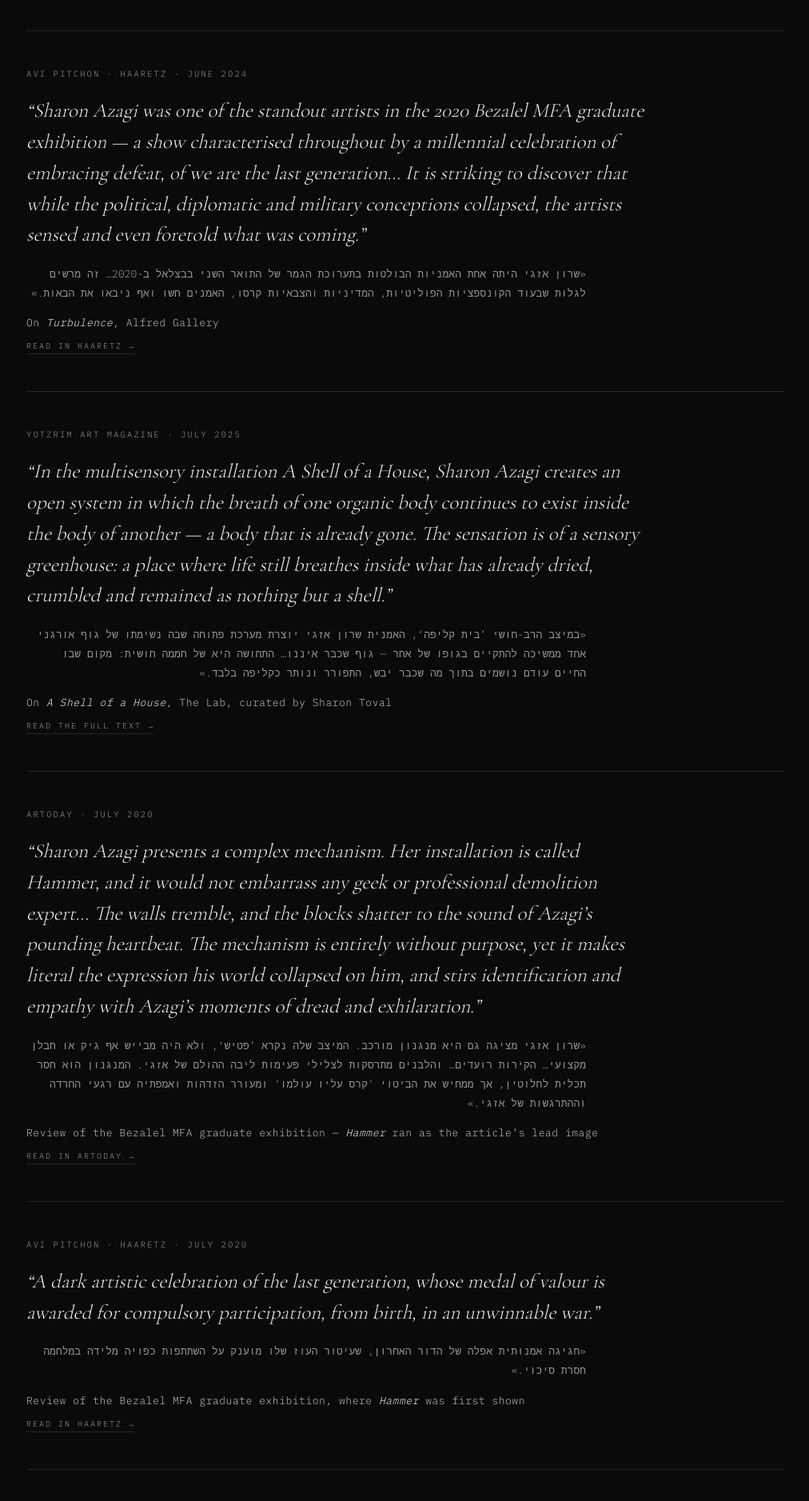
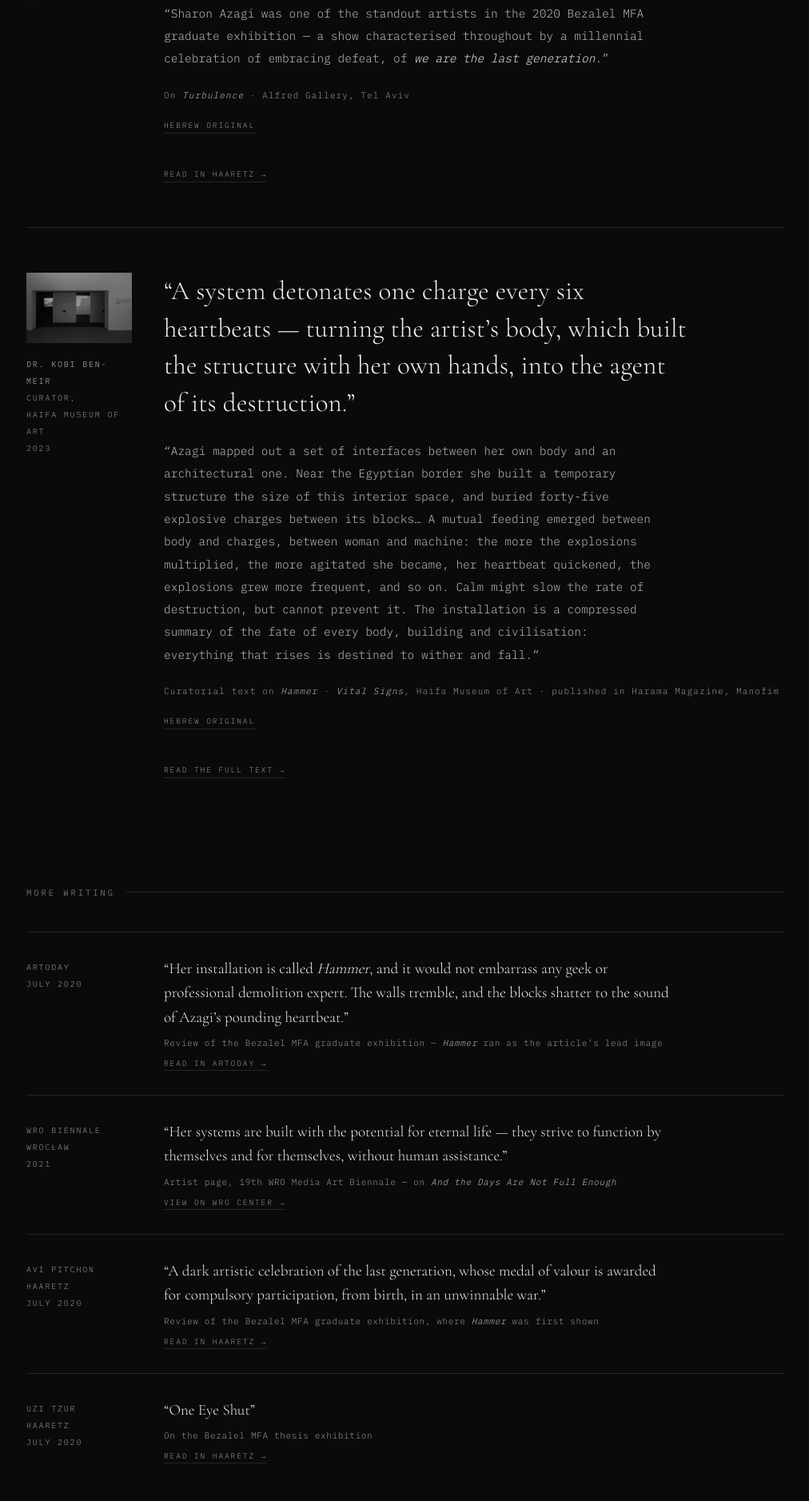
Before and after one commit to sharonazagi-sudo/sharonazagi-sudo.github.io, a plain HTML site: page press.html in a window 1280 px wide. Shown: the part 923-2800 px from the top of the page at 80% size, without its empty margins (133-1145 px from the left). Drawn offline with nearby package versions, Linux system fonts and the light colour scheme.

Commit message:
Add files via upload

```diff
--- a/press.html
+++ b/press.html
@@ -8,22 +8,83 @@
 <link href="https://fonts.googleapis.com/css2?family=Cormorant+Garamond:wght@300;400&family=IBM+Plex+Mono:wght@300;400&display=swap" rel="stylesheet">
 <link rel="stylesheet" href="style.css">
 <style>
-.press{border-top:1px solid var(--rule);padding:46px 0;
+/* ── featured press entry ── */
+.pr{border-top:1px solid var(--rule);padding:56px 0;
+  display:grid;grid-template-columns:132px 1fr;gap:40px;
   opacity:0;transform:translateY(22px);
   transition:opacity 1s ease,transform 1s cubic-bezier(.2,.8,.2,1)}
-.press.in{opacity:1;transform:none}
-.press .meta-line{font-size:10.5px;letter-spacing:.2em;color:var(--meta);
-  text-transform:uppercase;margin-bottom:20px}
-.press blockquote{font-family:'Cormorant Garamond',serif;font-size:clamp(19px,2.3vw,25px);
-  line-height:1.55;color:var(--text);font-style:italic;max-width:780px;margin:0 0 18px}
-.press .he{font-size:13px;line-height:1.85;color:var(--meta);max-width:700px;
-  direction:rtl;text-align:right;margin-bottom:16px}
-.press .about{font-size:13px;color:var(--soft);letter-spacing:.04em}
-.press .about em{font-style:italic;color:var(--text)}
-.press a.src{display:inline-block;margin-top:14px;font-size:10px;letter-spacing:.2em;
+.pr.in{opacity:1;transform:none}
+
+.pr .rail{font-size:10px;letter-spacing:.18em;text-transform:uppercase;
+  color:var(--meta);line-height:2.1}
+.pr .rail .who{color:var(--soft)}
+.pr .rail img{width:100%;display:block;margin-bottom:16px;
+  filter:grayscale(1) contrast(1.05);opacity:.62;transition:opacity .5s,filter .5s}
+.pr .rail a:hover img{opacity:1;filter:none}
+
+/* the hook — one line, big, upright */
+.pr .hook{font-family:'Cormorant Garamond',serif;font-weight:300;
+  font-size:clamp(23px,2.9vw,33px);line-height:1.42;letter-spacing:.005em;
+  color:#F4F2ED;max-width:20ch;max-width:660px;margin-bottom:22px}
+.pr .hook em{font-style:italic}
+
+/* the rest — quiet, readable */
+.pr .rest{font-size:14.5px;line-height:1.95;color:var(--soft);max-width:620px}
+.pr .rest em{font-style:italic;color:var(--text)}
+
+.pr .on{font-size:11px;letter-spacing:.1em;color:var(--meta);margin-top:24px}
+.pr .on em{font-style:italic;color:var(--soft)}
+
+/* hebrew original — folded away */
+.pr details{margin-top:18px}
+.pr summary{font-size:9.5px;letter-spacing:.2em;text-transform:uppercase;
+  color:var(--meta);cursor:pointer;list-style:none;display:inline-block;
+  padding-bottom:3px;border-bottom:1px solid var(--rule);transition:color .35s}
+.pr summary::-webkit-details-marker{display:none}
+.pr summary:hover{color:var(--soft)}
+.pr details[open] summary{margin-bottom:16px}
+.pr .he{font-size:13px;line-height:1.95;color:var(--meta);max-width:560px;
+  direction:rtl;text-align:right;
+  border-right:1px solid var(--rule);padding-right:16px}
+
+.pr a.src{display:inline-block;margin-top:24px;font-size:9.5px;letter-spacing:.2em;
   text-transform:uppercase;color:var(--meta);text-decoration:none;
-  border-bottom:1px solid var(--rule);padding-bottom:3px;transition:color .35s,border-color .35s}
-.press a.src:hover{color:var(--text);border-color:var(--text)}
+  border-bottom:1px solid var(--rule);padding-bottom:3px;
+  transition:color .35s,border-color .35s}
+.pr a.src:hover{color:var(--text);border-color:var(--text)}
+
+/* ── compact list ── */
+.more{border-top:1px solid var(--rule);padding:30px 0;
+  display:grid;grid-template-columns:132px 1fr;gap:40px;
+  opacity:0;transform:translateY(16px);
+  transition:opacity .9s ease,transform .9s cubic-bezier(.2,.8,.2,1)}
+.more.in{opacity:1;transform:none}
+.more .rail{font-size:10px;letter-spacing:.18em;text-transform:uppercase;
+  color:var(--meta);line-height:2.1;padding-top:3px}
+.more q{font-family:'Cormorant Garamond',serif;font-size:19px;line-height:1.6;
+  color:var(--text);quotes:'\201C' '\201D';display:block;max-width:640px}
+.more q em{font-style:italic}
+.more .on{font-size:11px;color:var(--meta);margin-top:10px;letter-spacing:.06em}
+.more .on em{font-style:italic;color:var(--soft)}
+.more a.src{font-size:9.5px;letter-spacing:.2em;text-transform:uppercase;
+  color:var(--meta);text-decoration:none;border-bottom:1px solid var(--rule);
+  padding-bottom:2px;transition:color .35s,border-color .35s;
+  display:inline-block;margin-top:12px}
+.more a.src:hover{color:var(--text);border-color:var(--text)}
+
+/* ── records ── */
+.rec{border-top:1px solid var(--rule);padding-top:26px;margin-top:8px;
+  font-size:12.5px;line-height:2.4;color:var(--meta)}
+.rec a{color:var(--soft);text-decoration:none;
+  border-bottom:1px solid var(--rule);transition:color .35s,border-color .35s}
+.rec a:hover{color:var(--text);border-color:var(--text)}
+.rec em{font-style:italic}
+
+@media(max-width:760px){
+  .pr,.more{grid-template-columns:1fr;gap:18px}
+  .pr .rail img{max-width:132px}
+  .pr .hook{font-size:22px}
+}
 </style>
 </head>
 <body>
@@ -41,74 +102,133 @@
 <section class="inner-top">
   <div class="label">Press</div>
 
-  <article class="press">
-    <div class="meta-line">Dr. Kobi Ben-Meir &middot; Curator, Haifa Museum of Art &middot; 2023</div>
-    <blockquote>&ldquo;Azagi mapped out a set of interfaces between her own body and an architectural one. Near the Egyptian border she built a temporary structure the size of this interior space, and buried forty-five explosive charges between its blocks&hellip; A system detonates one charge every six heartbeats &mdash; turning the artist&rsquo;s body, which built the structure with her own hands, into the agent of its destruction. A mutual feeding emerged between body and charges, between woman and machine: the more the explosions multiplied, the more agitated she became, her heartbeat quickened, the explosions grew more frequent, and so on. Calm might slow the rate of destruction, but cannot prevent it. The installation is a compressed summary of the fate of every body, building and civilisation: everything that rises is destined to wither and fall.&rdquo;</blockquote>
-    <p class="he">&laquo;אזגי התוותה מערך של ממשקים בין הגוף שלה לגוף אדריכלי&hellip; היא תכנתה מערכת שמפוצצת מטען בכל שש פעימות-לב, מערכת שהופכת את גוף האמנית &ndash; שבידיה בנתה את המבנה &ndash; גם לגורם ההרס שלו. נוצרה הזנה-הדדית בין גוף האמנית והמטענים, בין אישה ומכונה&hellip; הירגעות יכולה אולי להאט את קצב ההרס, אך לא למנוע אותו&hellip; תקציר מזורז של גורלם של כל גוף, בניין וציוויליזציה: כל מה שקם, עתיד גם לגווע וליפול.&raquo;</p>
-    <p class="about">Curatorial text on <em>Hammer</em>, published in Harama Magazine, Manofim</p>
-    <a class="src" href="https://manofim.org/harama/%D7%A4%D7%98%D7%99%D7%A9/" target="_blank" rel="noopener">Read the full text &rarr;</a>
+  <!-- ───── FEATURED ───── -->
+
+  <article class="pr">
+    <div class="rail">
+      <a href="works/a-shell-of-a-house.html"><img src="img/shell_01.jpg" alt="A Shell of a House"></a>
+      <div class="who">Yotzrim</div>
+      <div>Art Magazine</div>
+      <div>2025</div>
+    </div>
+    <div>
+      <p class="hook">&ldquo;An open system in which the breath of one organic body continues to exist inside the body of another &mdash; a body that is already gone.&rdquo;</p>
+      <p class="rest">&ldquo;The sensation is of a sensory greenhouse: a place where life still breathes inside what has already dried, crumbled and remained as nothing but a shell.&rdquo;</p>
+      <p class="on">On <em>A Shell of a House</em> &middot; The Lab, Tel Aviv &middot; curated by Sharon Toval</p>
+      <details>
+        <summary>Hebrew original</summary>
+        <p class="he">&laquo;במיצב הרב-חושי &rsquo;בית קליפה&lsquo;, האמנית שרון אזגי יוצרת מערכת פתוחה שבה נשימתו של גוף אורגני אחד ממשיכה להתקיים בגופו של אחר &mdash; גוף שכבר איננו&hellip; התחושה היא של חממה חושית: מקום שבו החיים עודם נושמים בתוך מה שכבר יבש, התפורר ונותר כקליפה בלבד.&raquo;</p>
+      </details>
+      <br>
+      <a class="src" href="https://www.yotzrim-art-magazine.com/" target="_blank" rel="noopener">Read the full text &rarr;</a>
+    </div>
   </article>
 
-  <article class="press">
-    <div class="meta-line">Avi Pitchon &middot; Haaretz &middot; June 2024</div>
-    <blockquote>&ldquo;Sharon Azagi was one of the standout artists in the 2020 Bezalel MFA graduate exhibition &mdash; a show characterised throughout by a millennial celebration of embracing defeat, of <em>we are the last generation</em>&hellip; It is striking to discover that while the political, diplomatic and military conceptions collapsed, the artists sensed and even foretold what was coming.&rdquo;</blockquote>
-    <p class="he">&laquo;שרון אזגי היתה אחת האמניות הבולטות בתערוכת הגמר של התואר השני בבצלאל ב-2020&hellip; זה מרשים לגלות שבעוד הקונספציות הפוליטיות, המדיניות והצבאיות קרסו, האמנים חשו ואף ניבאו את הבאות.&raquo;</p>
-    <p class="about">On <em>Turbulence</em>, Alfred Gallery</p>
-    <a class="src" href="https://www.haaretz.co.il/gallery/art/artreview/2024-06-20/ty-article-magazine/.highlight/00000190-2fac-d700-a7f0-afeeb0420000" target="_blank" rel="noopener">Read in Haaretz &rarr;</a>
+  <article class="pr">
+    <div class="rail">
+      <a href="works/turbulence.html"><img src="img/turb_01.jpg" alt="Turbulence"></a>
+      <div class="who">Avi Pitchon</div>
+      <div>Haaretz</div>
+      <div>June 2024</div>
+    </div>
+    <div>
+      <p class="hook">&ldquo;While the political, diplomatic and military conceptions collapsed, the artists sensed and even foretold what was coming.&rdquo;</p>
+      <p class="rest">&ldquo;Sharon Azagi was one of the standout artists in the 2020 Bezalel MFA graduate exhibition &mdash; a show characterised throughout by a millennial celebration of embracing defeat, of <em>we are the last generation</em>.&rdquo;</p>
+      <p class="on">On <em>Turbulence</em> &middot; Alfred Gallery, Tel Aviv</p>
+      <details>
+        <summary>Hebrew original</summary>
+        <p class="he">&laquo;שרון אזגי היתה אחת האמניות הבולטות בתערוכת הגמר של התואר השני בבצלאל ב-2020&hellip; זה מרשים לגלות שבעוד הקונספציות הפוליטיות, המדיניות והצבאיות קרסו, האמנים חשו ואף ניבאו את הבאות.&raquo;</p>
+      </details>
+      <br>
+      <a class="src" href="https://www.haaretz.co.il/gallery/art/artreview/2024-06-20/ty-article-magazine/.highlight/00000190-2fac-d700-a7f0-afeeb0420000" target="_blank" rel="noopener">Read in Haaretz &rarr;</a>
+    </div>
   </article>
 
-  <article class="press">
-    <div class="meta-line">Yotzrim Art Magazine &middot; July 2025</div>
-    <blockquote>&ldquo;In the multisensory installation <em>A Shell of a House</em>, Sharon Azagi creates an open system in which the breath of one organic body continues to exist inside the body of another &mdash; a body that is already gone. The sensation is of a sensory greenhouse: a place where life still breathes inside what has already dried, crumbled and remained as nothing but a shell.&rdquo;</blockquote>
-    <p class="he">&laquo;במיצב הרב-חושי &rsquo;בית קליפה&lsquo;, האמנית שרון אזגי יוצרת מערכת פתוחה שבה נשימתו של גוף אורגני אחד ממשיכה להתקיים בגופו של אחר &mdash; גוף שכבר איננו&hellip; התחושה היא של חממה חושית: מקום שבו החיים עודם נושמים בתוך מה שכבר יבש, התפורר ונותר כקליפה בלבד.&raquo;</p>
-    <p class="about">On <em>A Shell of a House</em>, The Lab, curated by Sharon Toval</p>
-    <a class="src" href="https://www.yotzrim-art-magazine.com/" target="_blank" rel="noopener">Read the full text &rarr;</a>
+  <article class="pr">
+    <div class="rail">
+      <a href="works/hammer.html"><img src="img/hammer_h1.jpg" alt="Hammer"></a>
+      <div class="who">Dr. Kobi Ben-Meir</div>
+      <div>Curator,<br>Haifa Museum of Art</div>
+      <div>2023</div>
+    </div>
+    <div>
+      <p class="hook">&ldquo;A system detonates one charge every six heartbeats &mdash; turning the artist&rsquo;s body, which built the structure with her own hands, into the agent of its destruction.&rdquo;</p>
+      <p class="rest">&ldquo;Azagi mapped out a set of interfaces between her own body and an architectural one. Near the Egyptian border she built a temporary structure the size of this interior space, and buried forty-five explosive charges between its blocks&hellip; A mutual feeding emerged between body and charges, between woman and machine: the more the explosions multiplied, the more agitated she became, her heartbeat quickened, the explosions grew more frequent, and so on. Calm might slow the rate of destruction, but cannot prevent it. The installation is a compressed summary of the fate of every body, building and civilisation: everything that rises is destined to wither and fall.&rdquo;</p>
+      <p class="on">Curatorial text on <em>Hammer</em> &middot; <em>Vital Signs</em>, Haifa Museum of Art &middot; published in Harama Magazine, Manofim</p>
+      <details>
+        <summary>Hebrew original</summary>
+        <p class="he">&laquo;אזגי התוותה מערך של ממשקים בין הגוף שלה לגוף אדריכלי&hellip; היא תכנתה מערכת שמפוצצת מטען בכל שש פעימות-לב, מערכת שהופכת את גוף האמנית &ndash; שבידיה בנתה את המבנה &ndash; גם לגורם ההרס שלו. נוצרה הזנה-הדדית בין גוף האמנית והמטענים, בין אישה ומכונה&hellip; הירגעות יכולה אולי להאט את קצב ההרס, אך לא למנוע אותו&hellip; תקציר מזורז של גורלם של כל גוף, בניין וציוויליזציה: כל מה שקם, עתיד גם לגווע וליפול.&raquo;</p>
+      </details>
+      <br>
+      <a class="src" href="https://manofim.org/harama/%D7%A4%D7%98%D7%99%D7%A9/" target="_blank" rel="noopener">Read the full text &rarr;</a>
+    </div>
   </article>
 
-  <article class="press">
-    <div class="meta-line">ARToday &middot; July 2020</div>
-    <blockquote>&ldquo;Sharon Azagi presents a complex mechanism. Her installation is called <em>Hammer</em>, and it would not embarrass any geek or professional demolition expert&hellip; The walls tremble, and the blocks shatter to the sound of Azagi&rsquo;s pounding heartbeat. The mechanism is entirely without purpose, yet it makes literal the expression <em>his world collapsed on him</em>, and stirs identification and empathy with Azagi&rsquo;s moments of dread and exhilaration.&rdquo;</blockquote>
-    <p class="he">&laquo;שרון אזגי מציגה גם היא מנגנון מורכב. המיצב שלה נקרא &rsquo;פטיש&lsquo;, ולא היה מבייש אף גיק או חבלן מקצועי&hellip; הקירות רועדים&hellip; והלבנים מתרסקות לצלילי פעימות ליבה ההולם של אזגי. המנגנון הוא חסר תכלית לחלוטין, אך ממחיש את הביטוי &rsquo;קרס עליו עולמו&lsquo; ומעורר הזדהות ואמפתיה עם רגעי החרדה וההתרגשות של אזגי.&raquo;</p>
-    <p class="about">Review of the Bezalel MFA graduate exhibition &mdash; <em>Hammer</em> ran as the article&rsquo;s lead image</p>
-    <a class="src" href="https://artoday.art/2020/07/04/%d7%91%d7%aa%d7%a2%d7%a8%d7%95%d7%9b%d7%aa-%d7%94%d7%91%d7%95%d7%92%d7%a8%d7%99%d7%9d-%d7%a9%d7%9c-%d7%94%d7%aa%d7%95%d7%90%d7%a8-%d7%94%d7%a9%d7%a0%d7%99-%d7%91%d7%91%d7%a6%d7%9c%d7%90%d7%9c-%d7%99/" target="_blank" rel="noopener">Read in ARToday &rarr;</a>
+  <!-- ───── COMPACT ───── -->
+  <div class="label" style="margin-top:80px">More writing</div>
+
+  <article class="more">
+    <div class="rail">
+      <div>ARToday</div>
+      <div>July 2020</div>
+    </div>
+    <div>
+      <q>Her installation is called <em>Hammer</em>, and it would not embarrass any geek or professional demolition expert. The walls tremble, and the blocks shatter to the sound of Azagi&rsquo;s pounding heartbeat.</q>
+      <p class="on">Review of the Bezalel MFA graduate exhibition &mdash; <em>Hammer</em> ran as the article&rsquo;s lead image</p>
+      <a class="src" href="https://artoday.art/2020/07/04/%d7%91%d7%aa%d7%a2%d7%a8%d7%95%d7%9b%d7%aa-%d7%94%d7%91%d7%95%d7%92%d7%a8%d7%99%d7%9d-%d7%a9%d7%9c-%d7%94%d7%aa%d7%95%d7%90%d7%a8-%d7%94%d7%a9%d7%a0%d7%99-%d7%91%d7%91%d7%a6%d7%9c%d7%90%d7%9c-%d7%99/" target="_blank" rel="noopener">Read in ARToday &rarr;</a>
+    </div>
   </article>
 
-  <article class="press">
-    <div class="meta-line">Avi Pitchon &middot; Haaretz &middot; July 2020</div>
-    <blockquote>&ldquo;A dark artistic celebration of the last generation, whose medal of valour is awarded for compulsory participation, from birth, in an unwinnable war.&rdquo;</blockquote>
-    <p class="he">&laquo;חגיגה אמנותית אפלה של הדור האחרון, שעיטור העוז שלו מוענק על השתתפות כפויה מלידה במלחמה חסרת סיכוי.&raquo;</p>
-    <p class="about">Review of the Bezalel MFA graduate exhibition, where <em>Hammer</em> was first shown</p>
-    <a class="src" href="https://www.haaretz.co.il/gallery/art/artreview/2020-07-08/ty-article/.premium/0000017f-e53d-d568-ad7f-f77fa7fd0000" target="_blank" rel="noopener">Read in Haaretz &rarr;</a>
+  <article class="more">
+    <div class="rail">
+      <div>WRO Biennale</div>
+      <div>Wroc&#322;aw</div>
+      <div>2021</div>
+    </div>
+    <div>
+      <q>Her systems are built with the potential for eternal life &mdash; they strive to function by themselves and for themselves, without human assistance.</q>
+      <p class="on">Artist page, 19th WRO Media Art Biennale &mdash; on <em>And the Days Are Not Full Enough</em></p>
+      <a class="src" href="https://wro2021.wrocenter.pl/en/names/sharon-azagi/" target="_blank" rel="noopener">View on WRO Center &rarr;</a>
+    </div>
   </article>
 
-  <article class="press">
-    <div class="meta-line">WRO Media Art Biennale &middot; Wroc&#322;aw, Poland &middot; 2021</div>
-    <blockquote>&ldquo;She works simultaneously in cyber and physical space, with the body as a central element. Her systems are built with the potential for eternal life &mdash; they strive to function by themselves and for themselves, without human assistance.&rdquo;</blockquote>
-    <p class="about">Artist page, 19th WRO Media Art Biennale &mdash; on <em>And the Days Are Not Full Enough</em></p>
-    <a class="src" href="https://wro2021.wrocenter.pl/en/names/sharon-azagi/" target="_blank" rel="noopener">View on WRO Center &rarr;</a>
+  <article class="more">
+    <div class="rail">
+      <div>Avi Pitchon</div>
+      <div>Haaretz</div>
+      <div>July 2020</div>
+    </div>
+    <div>
+      <q>A dark artistic celebration of the last generation, whose medal of valour is awarded for compulsory participation, from birth, in an unwinnable war.</q>
+      <p class="on">Review of the Bezalel MFA graduate exhibition, where <em>Hammer</em> was first shown</p>
+      <a class="src" href="https://www.haaretz.co.il/gallery/art/artreview/2020-07-08/ty-article/.premium/0000017f-e53d-d568-ad7f-f77fa7fd0000" target="_blank" rel="noopener">Read in Haaretz &rarr;</a>
+    </div>
   </article>
 
-  <article class="press">
-    <div class="meta-line">Further coverage</div>
-    <p class="about" style="line-height:2">
-      Uzi Tzur, <em>Haaretz</em> &mdash; <a href="https://www.haaretz.co.il/literature/tarbut-sifrot/closeoneeye/2020-07-13/ty-article/.premium/0000017f-f275-df98-a5ff-f3fd2b670000" target="_blank" rel="noopener" style="color:var(--text);text-decoration:none;border-bottom:1px solid var(--rule)">&ldquo;One Eye Shut&rdquo;</a>, on the MFA thesis exhibition, Bezalel, 2020<br>
-      <em>Haaretz</em> &mdash; on <em>Guerrilla Cams</em>, Binyamin Gallery, 2019<br>
-      <em>Real Stories: A Cluster of Solo Exhibitions</em>, catalogue, Petah Tikva Museum of Art, 2022<br>
-      19th WRO Media Art Biennale catalogue, Wroc&#322;aw, 2021<br>
-      <em>Aesthetics and Bias</em>, catalogue, Municipal Gallery Arsena&#322;, Pozna&#324;, 2020
-    </p>
+  <article class="more">
+    <div class="rail">
+      <div>Uzi Tzur</div>
+      <div>Haaretz</div>
+      <div>July 2020</div>
+    </div>
+    <div>
+      <q>One Eye Shut</q>
+      <p class="on">On the Bezalel MFA thesis exhibition</p>
+      <a class="src" href="https://www.haaretz.co.il/literature/tarbut-sifrot/closeoneeye/2020-07-13/ty-article/.premium/0000017f-f275-df98-a5ff-f3fd2b670000" target="_blank" rel="noopener">Read in Haaretz &rarr;</a>
+    </div>
   </article>
 
-  <article class="press">
-    <div class="meta-line">Institutional records</div>
-    <p class="about" style="line-height:2">
-      <a href="https://wro2021.wrocenter.pl/en/names/sharon-azagi/" target="_blank" rel="noopener" style="color:var(--text);text-decoration:none;border-bottom:1px solid var(--rule)">WRO Art Center</a> &mdash; 19th WRO Media Art Biennale, Wroc&#322;aw, 2021<br>
-      <a href="https://arsenal.art.pl/en/exhibition/aesthetics-bias/" target="_blank" rel="noopener" style="color:var(--text);text-decoration:none;border-bottom:1px solid var(--rule)">Galeria Miejska Arsena&#322;, Pozna&#324;</a> &mdash; <em>Aesthetics &amp; Bias</em>, curated by Adina Bar-On and Marek Wasilewski, 2018<br>
-      <a href="https://www.mutualart.com/Exhibition/Vital-Signs--Pulse---Breathing-Rhythm-in/92A4641A27A90FE4" target="_blank" rel="noopener" style="color:var(--text);text-decoration:none;border-bottom:1px solid var(--rule)">MutualArt</a> &mdash; <em>Vital Signs: Pulse &amp; Breathing Rhythm in Contemporary Art</em>, Haifa Museum of Art, 2023<br>
-      <a href="https://www.mutualart.com/Exhibition/Vital-Signs--Pulse---Breathing-Rhythm-in/92A4641A27A90FE4" target="_blank" rel="noopener" style="color:var(--text);text-decoration:none;border-bottom:1px solid var(--rule)">MutualArt</a> &mdash; <em>Vital Signs</em>, Haifa Museum of Art, 2023<br>
-      <a href="https://artfacts.net/artist/sharon-azagi" target="_blank" rel="noopener" style="color:var(--text);text-decoration:none;border-bottom:1px solid var(--rule)">Artfacts</a> &mdash; exhibition record
-    </p>
-  </article>
+  <!-- ───── RECORDS ───── -->
+  <div class="label" style="margin-top:80px">Institutional records &amp; catalogues</div>
+
+  <div class="rec">
+    <a href="https://www.mutualart.com/Exhibition/Vital-Signs--Pulse---Breathing-Rhythm-in/92A4641A27A90FE4" target="_blank" rel="noopener">MutualArt</a> &mdash; <em>Vital Signs</em>, Haifa Museum of Art, 2023<br>
+    <a href="https://wro2021.wrocenter.pl/en/names/sharon-azagi/" target="_blank" rel="noopener">WRO Art Center</a> &mdash; 19th WRO Media Art Biennale, Wroc&#322;aw, 2021<br>
+    <a href="https://arsenal.art.pl/en/exhibition/aesthetics-bias/" target="_blank" rel="noopener">Galeria Miejska Arsena&#322;, Pozna&#324;</a> &mdash; <em>Aesthetics &amp; Bias</em>, 2018<br>
+    <a href="https://artfacts.net/artist/sharon-azagi" target="_blank" rel="noopener">Artfacts</a> &mdash; exhibition record<br>
+    <em>Real Stories: A Cluster of Solo Exhibitions</em> &mdash; catalogue, Petah Tikva Museum of Art, 2022<br>
+    <em>BETONBOX&ndash;Alfred</em> &mdash; concluding catalogue, D&uuml;sseldorf, 2022
+  </div>
 
 </section>
 
--- a/site.js
+++ b/site.js
@@ -15,7 +15,7 @@
     if (e.isIntersecting) { e.target.classList.add('in'); io.unobserve(e.target); }
   });
 }, { threshold: .12 });
-document.querySelectorAll('.work,.bio,.press').forEach(el => io.observe(el));
+document.querySelectorAll('.work,.bio,.press,.pr,.more').forEach(el => io.observe(el));
 
 // address assembled at runtime - never present in the source a crawler reads
 (function () {
```
Also changed, not shown: index.html (+14 -12 lines), style.css (+5 -3 lines).
